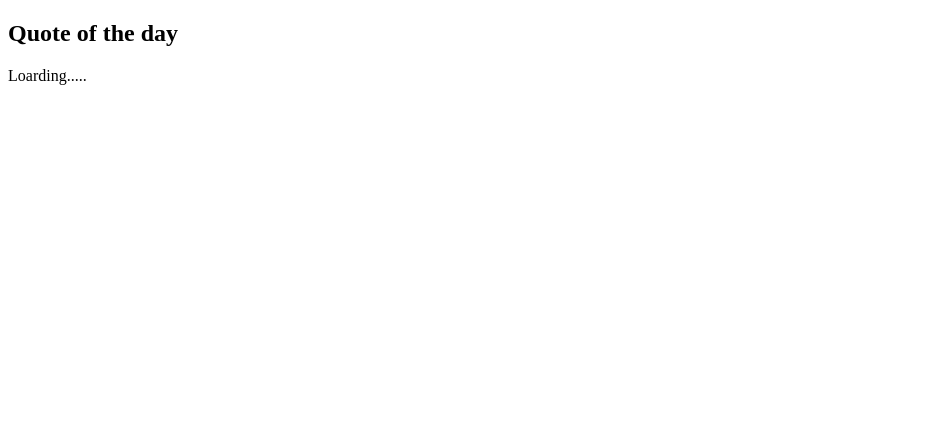
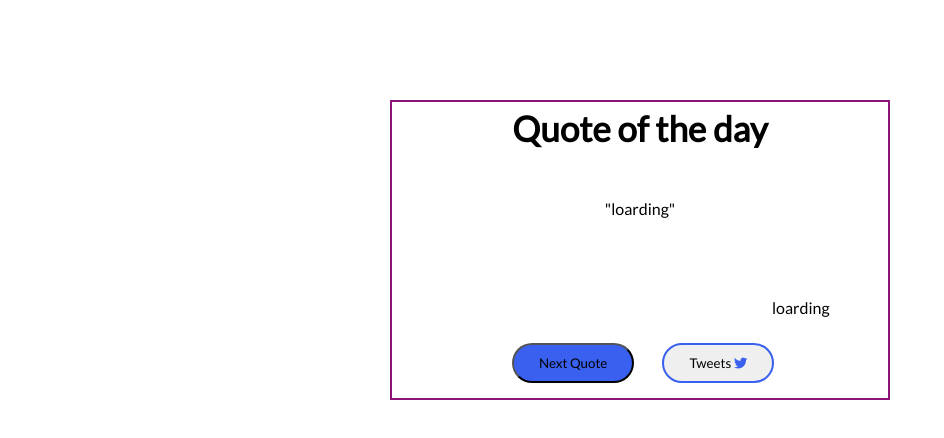
Before and after one commit to palvasu709/Quote-Generator, a plain HTML site: page index.html in a window 1280 px wide. Shown: the whole page, without its empty margins (0-944 px from the left). Drawn offline with Linux system fonts and the light colour scheme; no server answers.

Commit message:
Update index.html

```diff
--- a/index.html
+++ b/index.html
@@ -4,12 +4,41 @@
     <meta charset="UTF-8">
     <meta name="viewport" content="width=device-width, initial-scale=1.0">
     <title>Quote Genenrator</title>
+    <link rel="stylesheet" href="style.css">
 </head>
 <body>
+    <link rel="stylesheet" href="https://cdnjs.cloudflare.com/ajax/libs/font-awesome/6.4.2/css/all.min.css" integrity="sha512-z3gLpd7yknf1YoNbCzqRKc4qyor8gaKU1qmn+CShxbuBusANI9QpRohGBreCFkKxLhei6S9CQXFEbbKuqLg0DA==" crossorigin="anonymous" referrerpolicy="no-referrer" />
     <div class="box">
-       <h2>Quote of the day</h2>
-       <p>Loarding.....</p>
+       <h1>Quote of the day</h1>
+       <blockquote id="quote">"loarding"</blockquote>
+       <span id="author">loarding</span>
+      <div class="btn">
 
+        <button onclick="   getQuote(api);">Next Quote</button>
+        <button onclick="tweet()">Tweets <i><i class="fa-brands fa-twitter"></i></i></button>
+      </div>
     </div>
+
+    <script>
+        let quote = document.getElementById("quote")
+        let author = document.getElementById("author")
+     const api ="https://api.quotable.io/random";
+
+    async function getQuote(url){
+        const response = await fetch(url);
+        var data = await response.json();
+        console.log(data)
+        quote.innerHTML = data.content;
+        author.innerHTML = data.author;
+    }
+    getQuote(api);
+
+
+     function tweet(){
+
+        window.open( "https://twitter.com/intent/tweet?text=" + quote.innerHTML,
+        )
+     }
+    </script>
 </body>
 </html>
```
